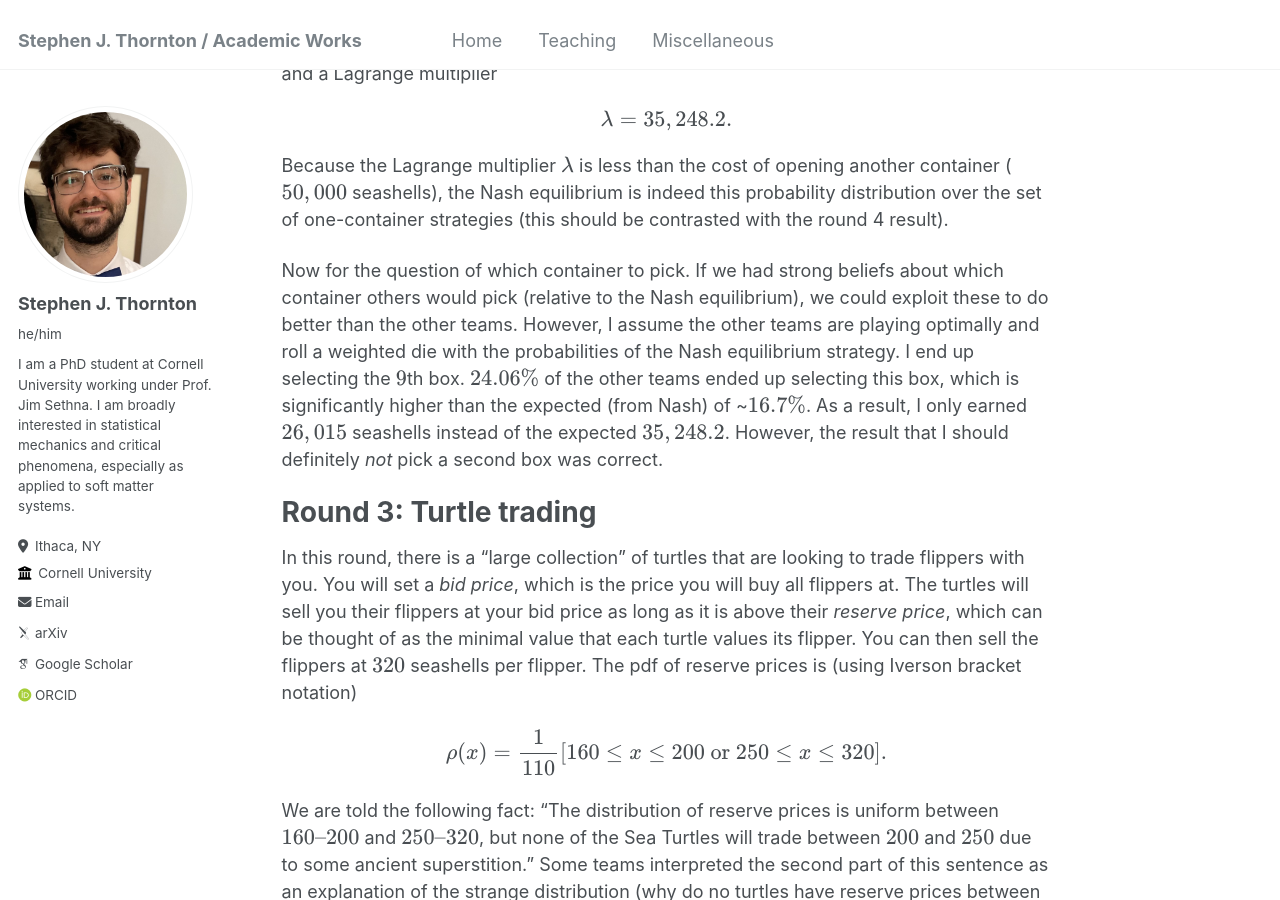
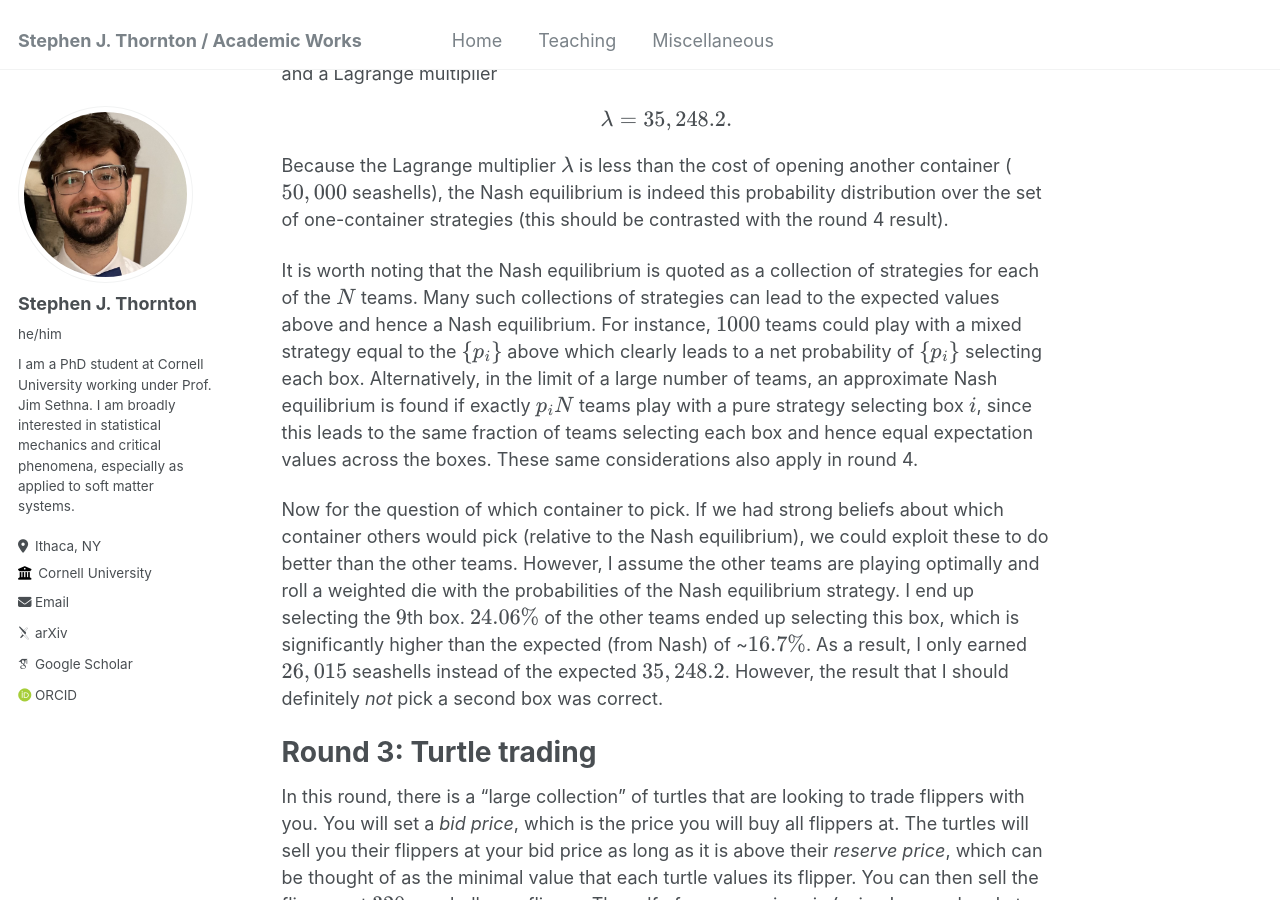
Before and after one commit to stephen-thornton/stephen-thornton.github.io, a Jekyll site: the page built from _miscellaneous/Prosperity.md, in a window 1280 px wide and 900 px high, scrolled down 3492 px. Built offline with Jekyll 4.4.1, drawn with Linux system fonts in a browser that asks for light colours; some web fonts are replaced.

Commit message:
Update Prosperity.md

```diff
--- a/_miscellaneous/Prosperity.md
+++ b/_miscellaneous/Prosperity.md
@@ -82,6 +82,8 @@ and a Lagrange multiplier
 $$\lambda=35,248.2.$$
 
 Because the Lagrange multiplier \\( \lambda \\) is less than the cost of opening another container (\\( 50,000 \\) seashells), the Nash equilibrium is indeed this probability distribution over the set of one-container strategies (this should be contrasted with the round 4 result).
+
+It is worth noting that the Nash equilibrium is quoted as a collection of strategies for each of the \\( N \\) teams. Many such collections of strategies can lead to the expected values above and hence a Nash equilibrium. For instance, \\( 1000 \\) teams could play with a mixed strategy equal to the \\( \left\lbrace p_i\right\rbrace \\) above which clearly leads to a net probability of \\( \left\lbrace p_i\right\rbrace \\) selecting each box. Alternatively, in the limit of a large number of teams, an approximate Nash equilibrium is found if exactly \\( p_i N \\) teams play with a pure strategy selecting box \\( i \\), since this leads to the same fraction of teams selecting each box and hence equal expectation values across the boxes. These same considerations also apply in round 4.
 
 Now for the question of which container to pick. If we had strong beliefs about which container others would pick (relative to the Nash equilibrium), we could exploit these to do better than the other teams. However, I assume the other teams are playing optimally and roll a weighted die with the probabilities of the Nash equilibrium strategy. I end up selecting the \\( 9 \\)th box. \\( 24.06\% \\) of the other teams ended up selecting this box, which is significantly higher than the expected (from Nash) of ~\\( 16.7\% \\). As a result, I only earned \\( 26,015 \\) seashells instead of the expected \\( 35,248.2 \\). However, the result that I should definitely *not* pick a second box was correct.
 
```
